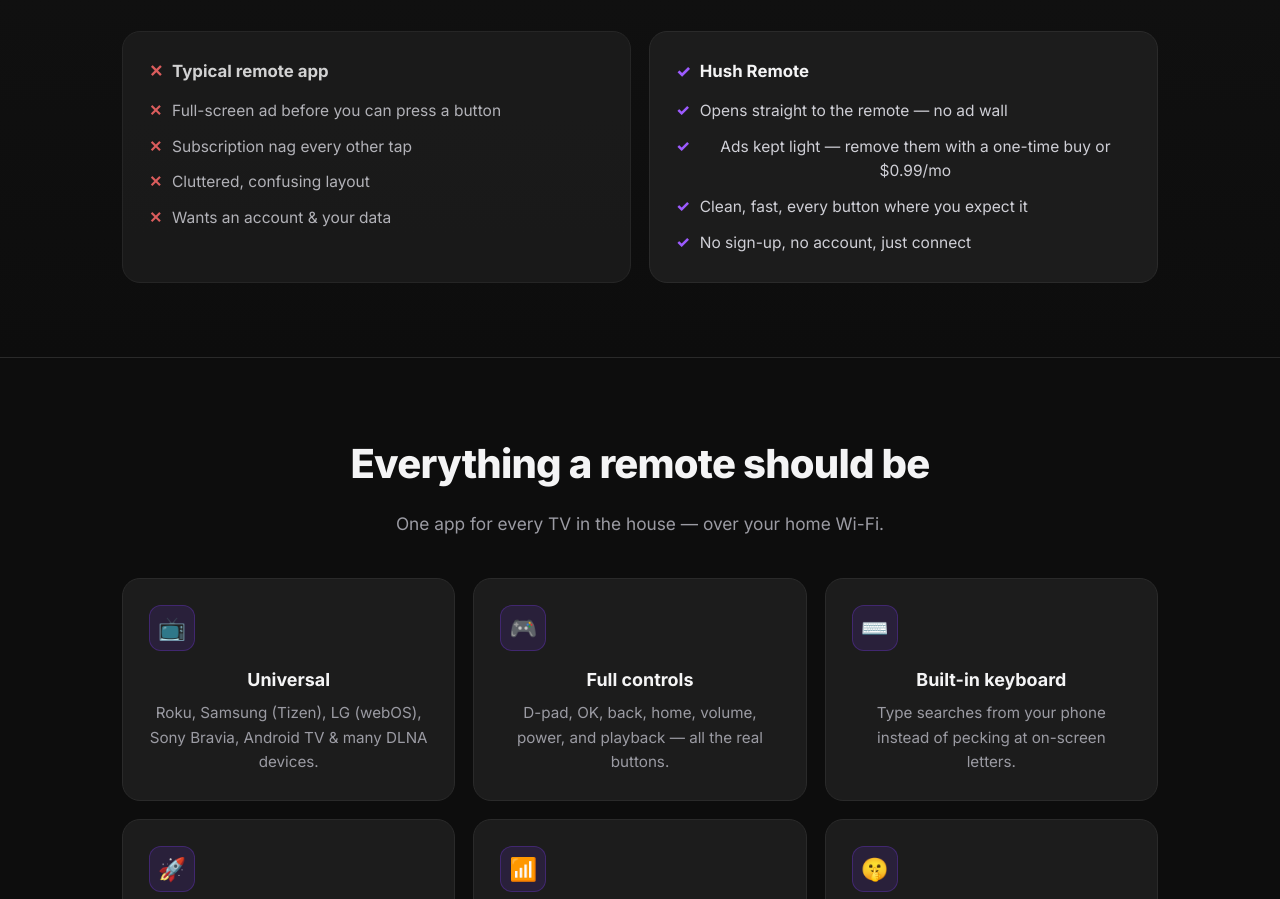
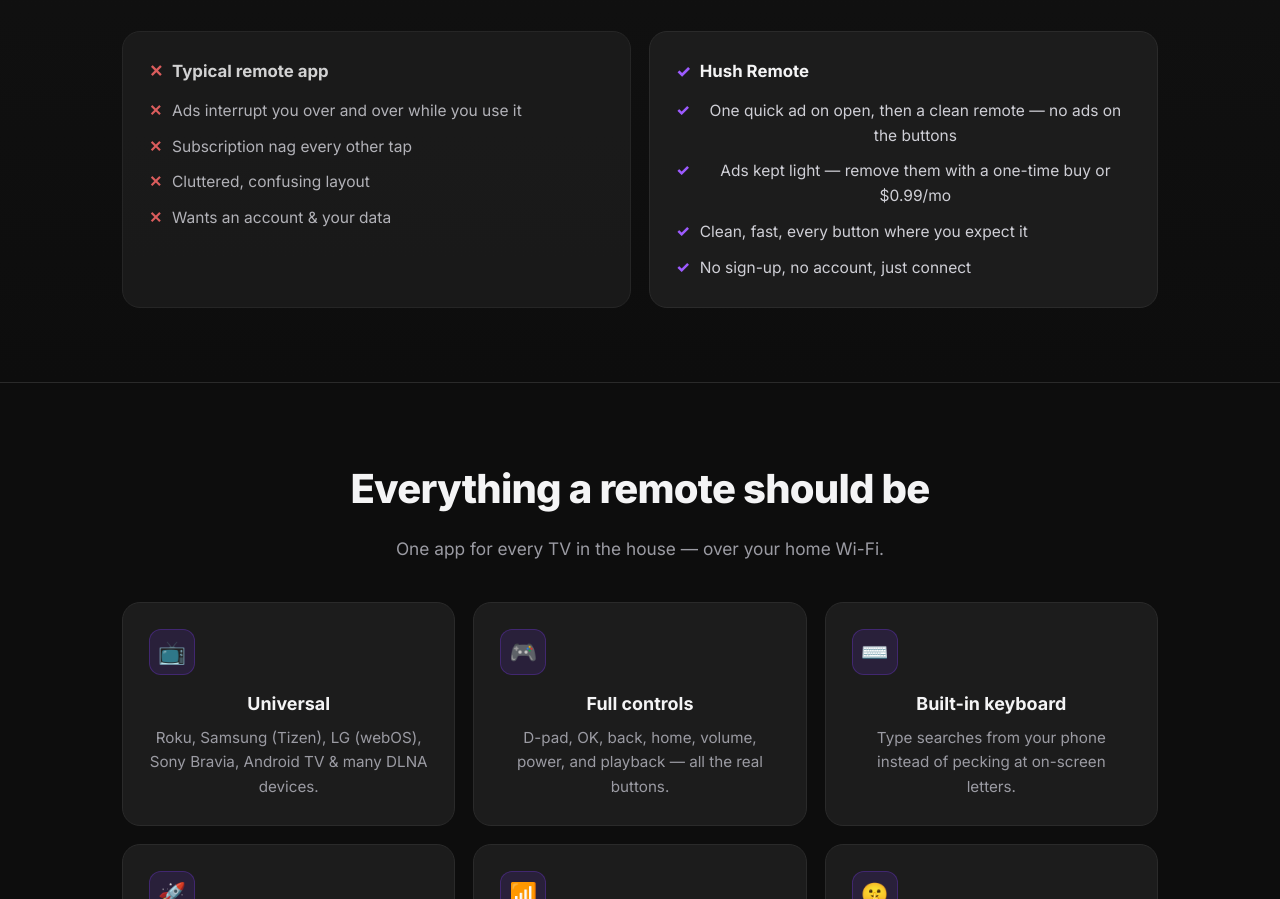
Before and after one commit to signalcorebot-max/signalcorebot-max.github.io, a plain HTML site: page index.html in a window 1280 px wide. Shown: the part 1579-2478 px from the top of the page. Drawn offline with Linux system fonts and the light colour scheme.

Commit message:
Fix wedge: honest app-open ad copy (no false 'no ad wall' claim)

```diff
--- a/index.html
+++ b/index.html
@@ -169,7 +169,7 @@
       <div class="col bad">
         <h3><span class="x">✕</span> Typical remote app</h3>
         <ul>
-          <li><span class="x">✕</span> Full-screen ad before you can press a button</li>
+          <li><span class="x">✕</span> Ads interrupt you over and over while you use it</li>
           <li><span class="x">✕</span> Subscription nag every other tap</li>
           <li><span class="x">✕</span> Cluttered, confusing layout</li>
           <li><span class="x">✕</span> Wants an account & your data</li>
@@ -178,7 +178,7 @@
       <div class="col">
         <h3><span class="ck">✓</span> Hush Remote</h3>
         <ul>
-          <li><span class="ck">✓</span> Opens straight to the remote — no ad wall</li>
+          <li><span class="ck">✓</span> One quick ad on open, then a clean remote — no ads on the buttons</li>
           <li><span class="ck">✓</span> Ads kept light — remove them with a one-time buy or $0.99/mo</li>
           <li><span class="ck">✓</span> Clean, fast, every button where you expect it</li>
           <li><span class="ck">✓</span> No sign-up, no account, just connect</li>
```
